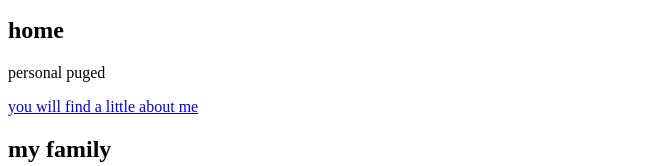
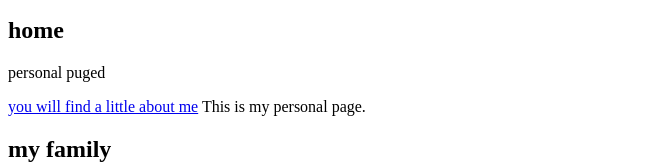
Before and after one commit to luddev/dhruv, a plain HTML site: page index.html in a window 1280 px wide. Shown: the part 173-339 px from the top of the page, without its empty margins (0-671 px from the left). Drawn offline with Linux system fonts and the light colour scheme.

Commit message:
updated page

```diff
--- a/index.html
+++ b/index.html
@@ -12,6 +12,7 @@
   <div>
         <p>personal puged</p>
         <a href="www.google.com">you will find a little about me</a>
+        This is my personal page.
   </div>
            <h2>my family</h2>
         <div>
```
